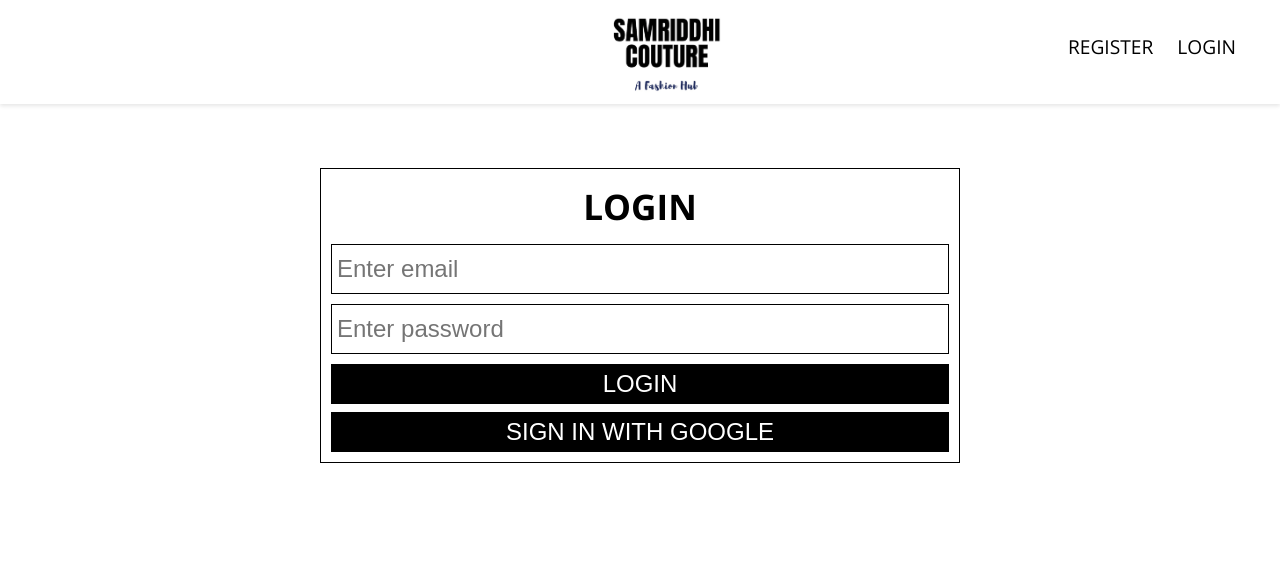
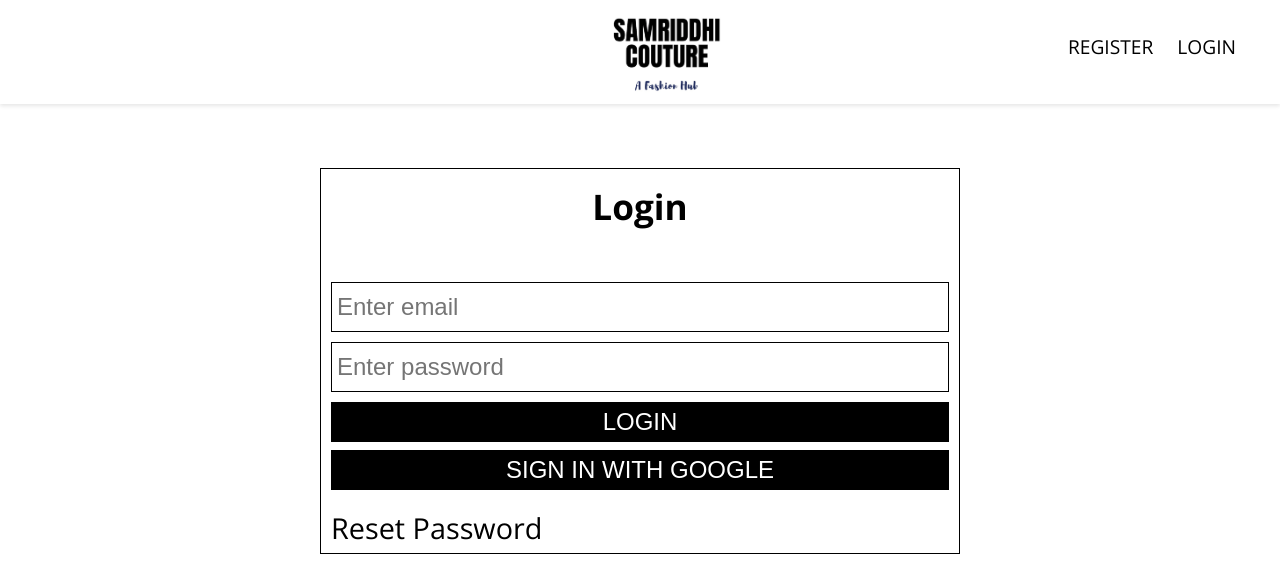
Before and after one commit to namitagarwal1209/SamriddhiCotour, a React (Create React App) app: page /login in a window 1280 px wide. Shown: the top 578 px of the page. Built offline with nearby package versions, Linux system fonts and the light colour scheme; no server answers.

Commit message:
Recovery page added. Email Reset work completed

```diff
--- a/src/App.js
+++ b/src/App.js
@@ -6,6 +6,7 @@ import {auth, handleUserProfile} from './firebase/utils';
 //pages
 import Homepage from './pages/Homepage';
 import Registration from './pages/Registration';
+import Recovery from './pages/Recovery'
 
 import {Switch, Route, Redirect} from 'react-router-dom';
 import MainLayout from './layouts/MainLayout';
@@ -75,6 +76,12 @@ class App extends Component {
                   <Login />
                 </MainLayout>
                 )} />
+            <Route path='/recovery' render = { () =>
+                (
+                  <MainLayout >
+                    <Recovery />
+                  </MainLayout>
+                )} />
           </Switch>
       </div>
     );
--- /dev/null
+++ b/src/components/EmailPassword/index.js
@@ -0,0 +1,107 @@
+import React, {Component} from 'react';
+import './style.scss';
+import FormWrapper from './../FormWrapper';
+import Button from './../forms/Button';
+import FormInput from './../forms/Forminput';
+import { auth } from '../../firebase/utils';
+
+import {withRouter} from 'react-router-dom'; //will help to access of the history of the previous pages
+
+const initialState={
+    email:'',
+    error: []
+}
+
+class EmailPassword extends Component {
+
+    constructor(props) {
+        super(props)
+
+        this.state = {
+             ...initialState
+        }
+        this.handleChange = this.handleChange.bind(this);
+    }
+
+    handleChange(e) {
+        const {name, value} = e.target;
+        this.setState({
+            [name]: value
+        })
+    }
+
+    handleSubmit = async (e) => {
+        e.preventDefault();
+
+        try{
+            const {email , error} = this.state
+
+            const config = { //after password is reset - we want to redirect to this page
+                url: 'http://localhost:3000/login'
+            };
+
+            //this function asks for 2 params - emailid and the site to redirect to
+            await auth.sendPasswordResetEmail(email, config)
+                .then(() => {
+                   this.props.history.push('./login') // we could do this because we had 'withRouter'
+
+                })
+                .catch(() => {
+                    const err = ['Email id not found']
+                    this.setState({
+                        error: err
+                    })
+                })
+
+        } catch(e){
+            //console.log(e);
+        }
+    }
+
+
+    render() {
+
+        const {email, error} = this.state
+
+        const config = {
+            headline : 'Reset Password'
+        }
+
+        return (
+            <div className='formWrap'>
+                <form onSubmit = {this.handleSubmit}>
+                    <FormWrapper {...config}>
+
+                        {error.length>0 && (
+                            <ul>
+                                {error.map((e, index) => {
+                                    return(
+                                        <li key = {index}>
+                                            {e}
+                                        </li>
+                                    );
+                                })}
+                            </ul>
+                        )}
+
+                        <FormInput
+                            type='email'
+                            name='email'
+                            value = {email}
+                            placeholder = 'Enter email'
+                            handleChange = {this.handleChange}
+                        />
+
+                        <Button type='submit'>
+                            Reset Password
+                        </Button>
+                    </FormWrapper>
+
+                </form>
+            </div>
+
+        )
+    }
+}
+
+export default withRouter(EmailPassword)
--- /dev/null
+++ b/src/components/FormWrapper/index.js
@@ -0,0 +1,22 @@
+import React from 'react'
+import './style.scss'
+
+const FormWrapper = ({headline, children}) => {
+    return (
+        <div className='formwrapper'>
+            <div className='wrap'>
+                {headline &&
+                    <h3> {headline} </h3>
+                }
+
+                <div className='formchild'>
+                    {children && children}
+                </div>
+
+
+            </div>
+        </div>
+    )
+}
+
+export default FormWrapper;
--- /dev/null
+++ b/src/components/FormWrapper/style.scss
@@ -0,0 +1,21 @@
+.formwrapper{
+    display: block;
+    width: 100%;
+    max-width: 40.0rem;
+    margin: 4rem auto 6rem;
+    border: 1px solid black;
+
+    .wrap{
+        padding: 10px;
+    }
+    h3{
+        font-size: 2.2rem;
+        line-height: 1;
+        font-weight: 600;
+        display: block;
+        padding: 10px;
+        text-align: center;
+        width: 100%;
+        margin: auto;
+    }
+}
--- a/src/components/Signin/index.js
+++ b/src/components/Signin/index.js
@@ -3,6 +3,10 @@ import './style.scss';
 import Button from '../forms/Button';
 import {signInWithGoogle, auth} from './../../firebase/utils'
 import FormInput from '../forms/Forminput';
+import FormWrapper from '../FormWrapper';
+
+import {Link} from 'react-router-dom';
+
 
 
 const initialState = {
@@ -44,18 +48,20 @@ class Signin extends Component {
 
     render(){
         const {email, password} = this.state
+
+        const config = {
+            headline : 'Login'
+        }
+
         return (
-            <div className='signin'>
-                <div className='wrap'>
-                    <h3>LOGIN</h3>
-
+            <FormWrapper {...config}>
                 <div className="formWrap">
                     <form onSubmit = {this.handleSubmit}>
 
                         <FormInput
                             type='email'
                             name='email'
-                                value={email}
+                            value = {email}
                             placeholder = 'Enter email'
                             handleChange = {this.handleChange}/>
 
@@ -77,10 +83,15 @@ class Signin extends Component {
                                 </Button>
                             </div>
                         </div>
+                        <div className = 'resetpassword'>
+                            <Link to='./recovery'>
+                                Reset Password
+                            </Link>
+                        </div>
                     </form>
                 </div>
-                </div>
-            </div>
+            </FormWrapper>
+
         )
     }
 
--- a/src/components/Signin/style.scss
+++ b/src/components/Signin/style.scss
@@ -1,25 +1,15 @@
-.signin{
-    display: block;
-    width: 100%;
-    max-width: 40.0rem;
-    margin: 4rem auto 6rem;
-    border: 1px solid black;
+.socialSign{
+    margin: 0.5rem auto 0;
+}
 
-    .wrap{
-        padding: 10px;
-    }
-    h3{
-        font-size: 2.2rem;
-        line-height: 1;
-        font-weight: 600;
-        display: block;
-        padding: 10px;
-        text-align: center;
-        width: 100%;
-        margin: auto;
+.resetpassword{
+    margin : 1.5rem auto 0;
+    display : block;
+    width:100%;
+
+    a{
+        color: black;
     }
 
-    .socialSign{
-        margin: 0.5rem auto 0;
-    }
+
 }
--- a/src/components/Signup/index.js
+++ b/src/components/Signup/index.js
@@ -2,6 +2,7 @@ import React, { Component } from 'react';
 import './style.scss';
 import FormInput from '../forms/Forminput';
 import Button from '../forms/Button';
+import FormWrapper from './../FormWrapper';
 
 import {auth, handleUserProfile} from './../../firebase/utils'
 
@@ -70,10 +71,12 @@ class Signup extends Component {
     render() {
         const {displayName, email, password, confirmPassword, error} = this.state;
 
+        const config = {
+            headline : 'SIGN UP'
+        }
+
         return (
-            <div className='signup'>
-                <div className='wrap'>
-                    <h3>SIGN UP</h3>
+            <FormWrapper {...config}>
 
                 {error.length > 0 && (
                     <ul>
@@ -125,12 +128,7 @@ class Signup extends Component {
                         </Button>
                     </form>
                 </div>
-
-
-
-                </div>
-
-            </div>
+            </FormWrapper>
         )
     }
 }
--- a/src/components/Signup/style.scss
+++ b/src/components/Signup/style.scss
@@ -1,25 +1,3 @@
-.signup{
-    display: block;
-    width: 100%;
-    max-width: 40.0rem;
-    margin: 4rem auto 6rem;
-    border: 1px solid black;
-
-    .wrap{
-        padding: 10px;
-    }
-    h3{
-        font-size: 1.9rem;
-        line-height: 1;
-        font-weight: 600;
-        display: block;
-        padding: 5px;
-        text-align: center;
-        width: 100%;
-        margin: auto;
-    }
-
-    .formWrap{
-        margin: 3rem auto 0;
-    }
+.formWrap{
+    margin: 3rem auto 0;
 }
--- /dev/null
+++ b/src/pages/Recovery/index.js
@@ -0,0 +1,12 @@
+import React from 'react';
+import './style.scss';
+import EmailPassword from '../../components/EmailPassword';
+
+
+const Recovery = () => {
+    return (
+        <EmailPassword />
+    )
+}
+
+export default Recovery
```
Also changed, not shown: src/components/EmailPassword/style.scss (added), src/pages/Recovery/style.scss (added). Lines whose indentation alone changed are shown as unchanged.
